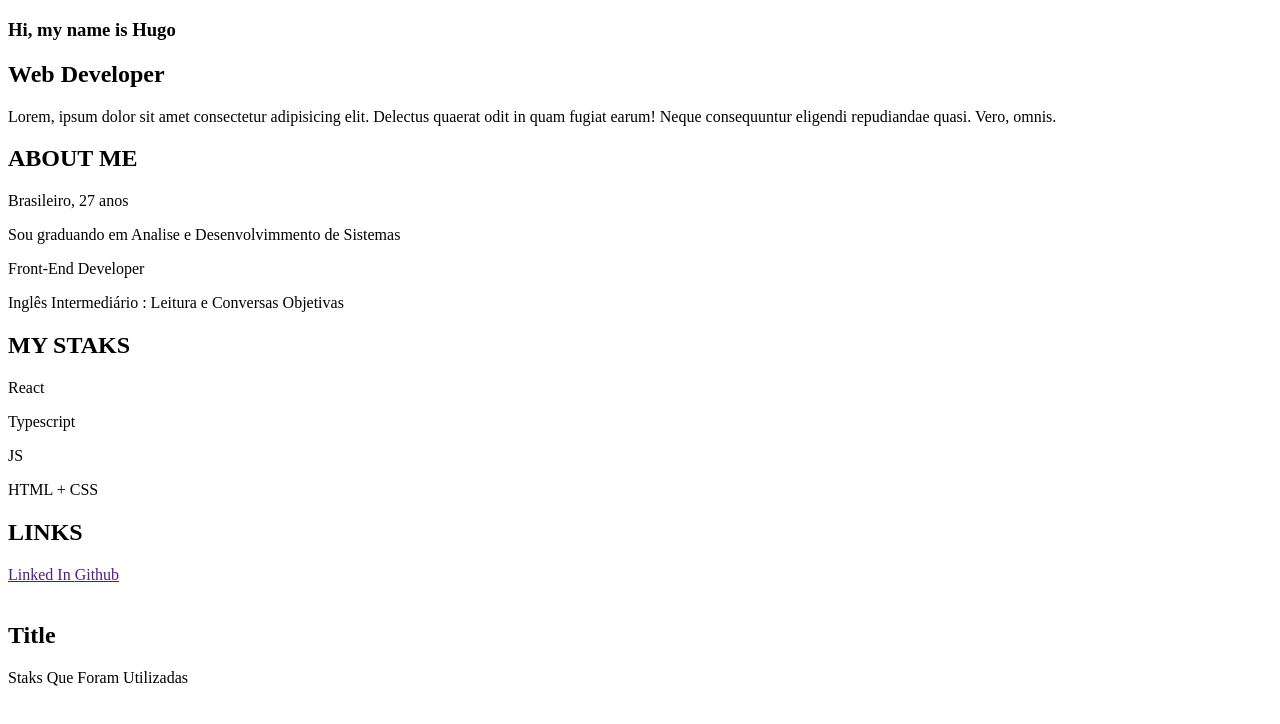
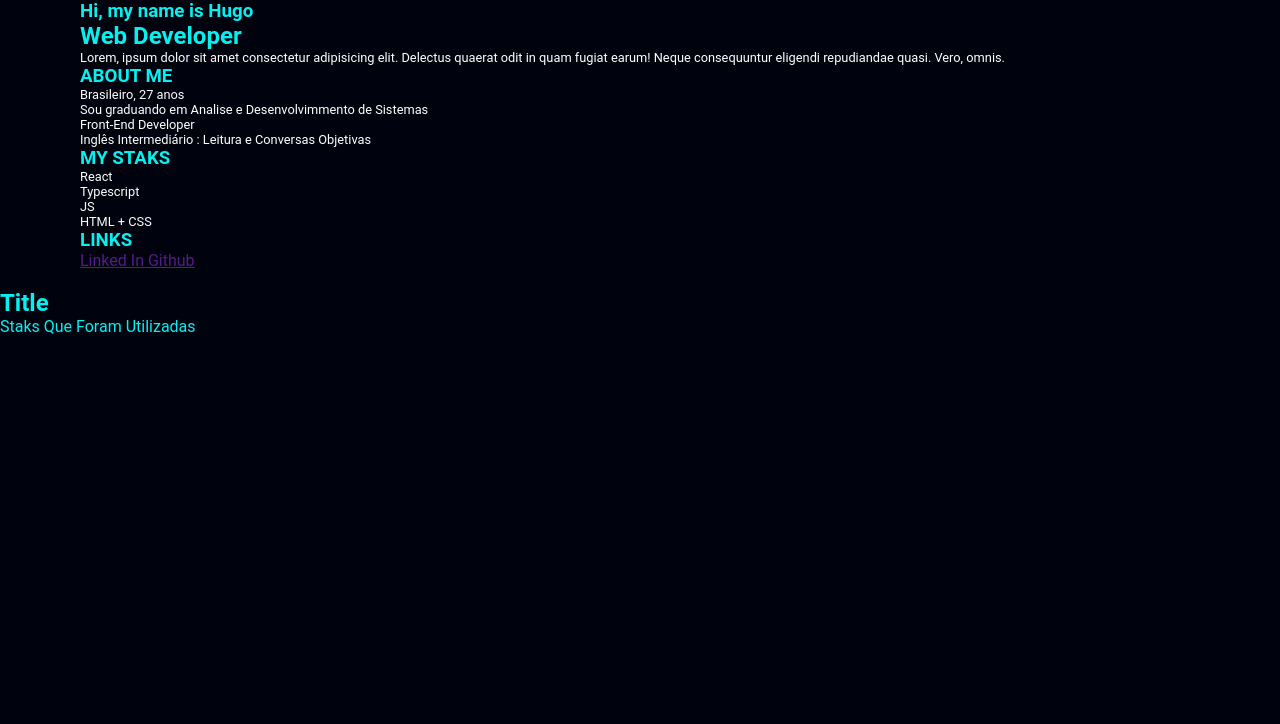
Before and after one commit to skyrons/Portfolio, a React (Vite) app: page / in a window 1280 px wide. Shown: the top 724 px of the page. Built offline with nearby package versions, Linux system fonts and the light colour scheme; the HTML template or start-up script is replaced by a standard one.

Commit message:
Global and default Styles

```diff
--- a/src/App.tsx
+++ b/src/App.tsx
@@ -1,12 +1,19 @@
 import { Cards } from "./components/Cards";
 import { Home } from "./components/Home";
+
+import { ThemeProvider } from "styled-components";
+import { defaultTheme } from "./styles/default";
+import { GlobalStyle } from "./styles/global";
 
 export default function App() {
 
   return (
     <div>
-      <Home />
-      <Cards />
+      <ThemeProvider theme={defaultTheme}>
+        <GlobalStyle />
+        <Home />
+        <Cards />
+      </ThemeProvider>
     </div>
   );
 }
--- a/src/components/Home/index.tsx
+++ b/src/components/Home/index.tsx
@@ -1,6 +1,8 @@
+import { SectionContainer } from "./styles";
+
 export function Home(){
   return(
-    <section>
+    <SectionContainer>
       <aside>
         <h1>Hi, my name is Hugo</h1>
         <h2>Web Developer</h2>
@@ -11,25 +13,25 @@ export function Home(){
 
       <div>
         <div>
-          <h1>ABOUT ME</h1>
+          <h3>ABOUT ME</h3>
           <p>Brasileiro, 27 anos</p>
           <p>Sou graduando em Analise e Desenvolvimmento de Sistemas</p>
           <p>Front-End Developer</p>
           <p>Inglês Intermediário : Leitura e Conversas Objetivas</p>
         </div>
         <div>
-          <h1>MY STAKS</h1>
+          <h3>MY STAKS</h3>
           <p>React</p>
           <p>Typescript</p>
           <p>JS</p>
           <p>HTML + CSS</p>
         </div>
         <div>
-          <h1>LINKS</h1>
+          <h3>LINKS</h3>
           <a href="">Linked In </a>
           <a href=""> Github </a>
         </div>
       </div>
-    </section>
+    </SectionContainer>
   );
 }
--- a/src/components/Home/styles.ts
+++ b/src/components/Home/styles.ts
@@ -0,0 +1,24 @@
+import styled from "styled-components";
+
+export const SectionContainer = styled.section`
+  width: 100%;
+  max-width: 1120px;
+
+  margin: 0 auto;
+
+
+  p {
+    font-size: 0.8rem;
+    color: ${props => props.theme['paragraph']}
+  };
+
+  /* h1, h2, h3 {
+    background-image: linear-gradient(
+      to right,
+      ${props => props.theme['text-primary']},
+      ${props => props.theme['text-secondary']}
+    );
+    background-clip: text;
+    color: transparent;
+  } */
+`;
--- /dev/null
+++ b/src/styles/default.ts
@@ -0,0 +1,8 @@
+export const defaultTheme = {
+  'bg-dark' : '#0b0d14',
+  'bg-golden' : '#ffcd2c',
+  'text-primary' : '#06f0f0',
+  'text-secondary' : '#4547ae',
+  'background' : '#00030d',
+  'paragraph' : '#FFF'
+} as const
--- /dev/null
+++ b/src/styles/global.ts
@@ -0,0 +1,16 @@
+import { createGlobalStyle } from "styled-components";
+
+export const GlobalStyle = createGlobalStyle`
+  *{
+    margin: 0;
+    padding: 0;
+    box-sizing: border-box;
+  }
+
+  body {
+    background-color: ${props => props.theme['background']};
+    color: ${props => props.theme['text-primary']};
+    -webkit-font-smoothing: antialiased;
+    font-family: Roboto;
+  }
+`;
```
Also changed, not shown: src/@types/styled.d.ts (added, +8 -0 lines).
